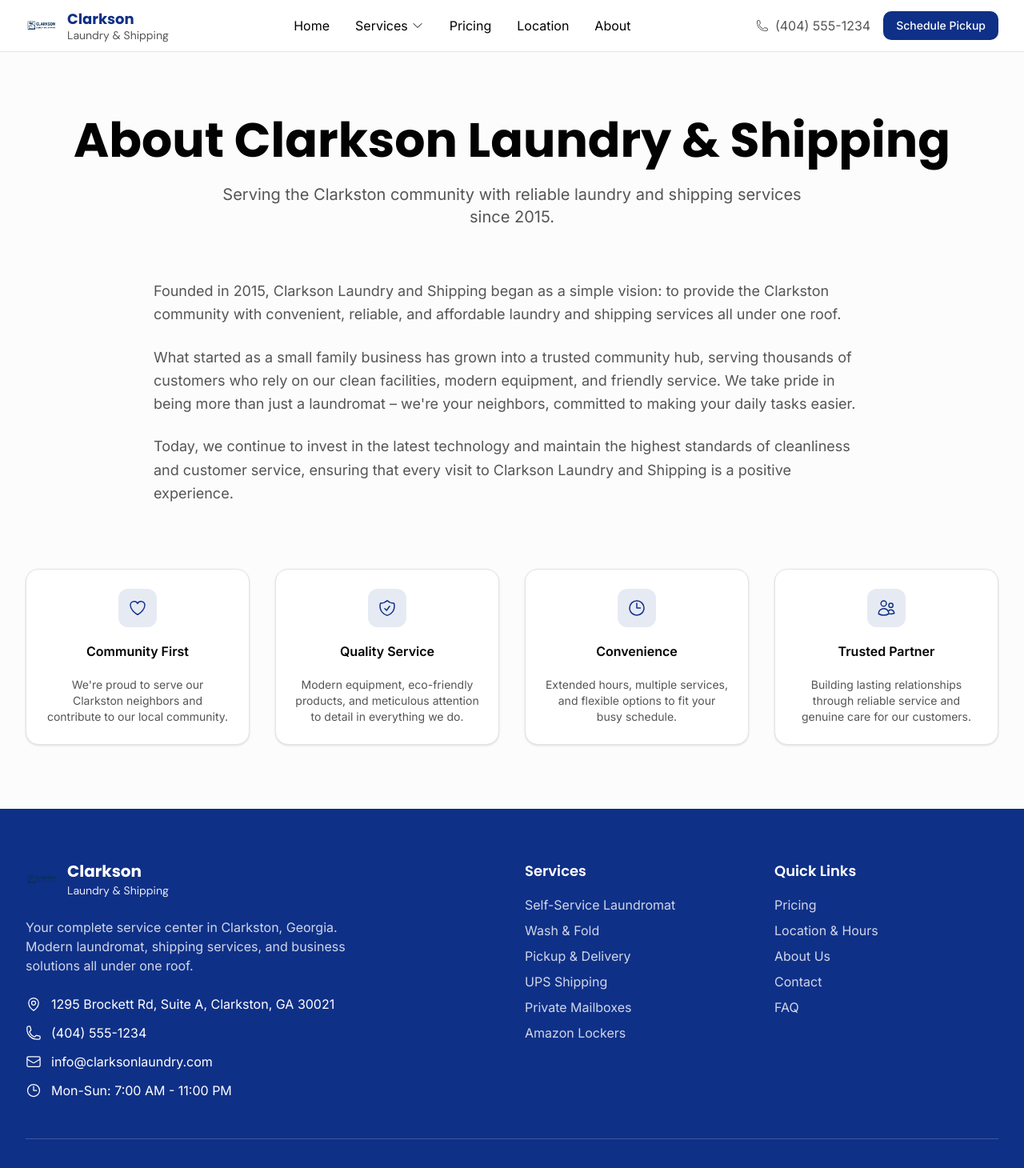
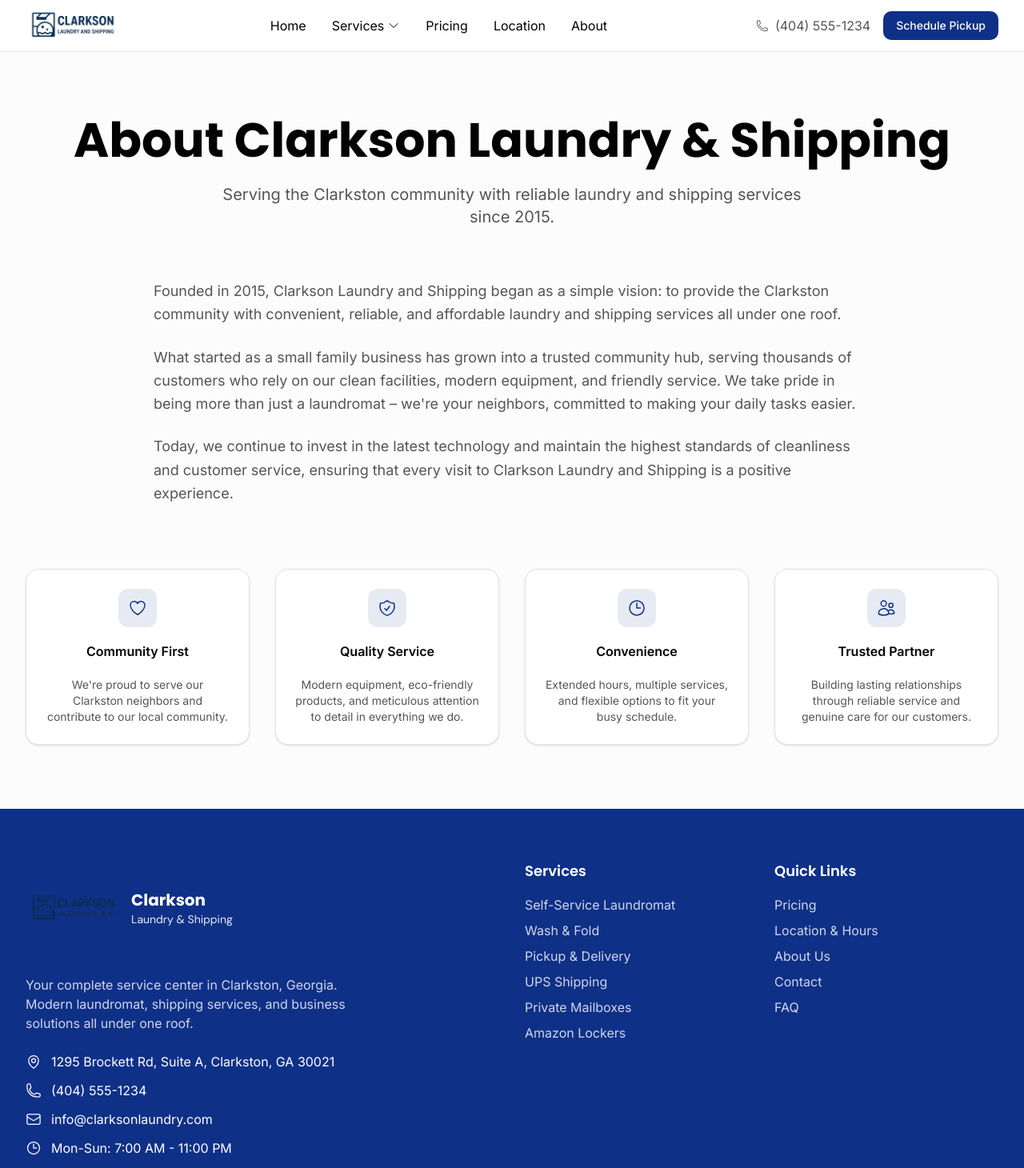
Before and after one commit to Qasim21569/Laundromat-site, a Next.js app: page /about in a window 1280 px wide. Shown: the top 1460 px of the page at 80% size. Built offline with nearby package versions, Linux system fonts and the light colour scheme.

Commit message:
Increase logo size by 3x and remove text from navbar

```diff
--- a/components/footer.tsx
+++ b/components/footer.tsx
@@ -13,8 +13,8 @@ export function Footer() {
               <Image
                 src="/images/clarkson-logo.png"
                 alt="Clarkson Laundry and Shipping"
-                width={40}
-                height={40}
+                width={120}
+                height={120}
                 className="rounded-lg"
               />
               <div>
--- a/components/navigation.tsx
+++ b/components/navigation.tsx
@@ -15,18 +15,14 @@ export function Navigation() {
       <div className="max-w-7xl mx-auto px-4 sm:px-6 lg:px-8">
         <div className="flex items-center justify-between h-16">
           {/* Logo & Brand */}
-          <Link href="/" className="flex items-center gap-3">
+          <Link href="/" className="flex items-center">
             <Image
               src="/images/clarkson-logo.png"
               alt="Clarkson Laundry and Shipping"
-              width={40}
-              height={40}
+              width={120}
+              height={120}
               className="rounded-lg"
             />
-            <div className="hidden sm:block">
-              <div className="font-heading font-bold text-lg text-primary">Clarkson</div>
-              <div className="font-accent text-sm text-muted-foreground -mt-1">Laundry & Shipping</div>
-            </div>
           </Link>
 
           {/* Desktop Navigation */}
```
